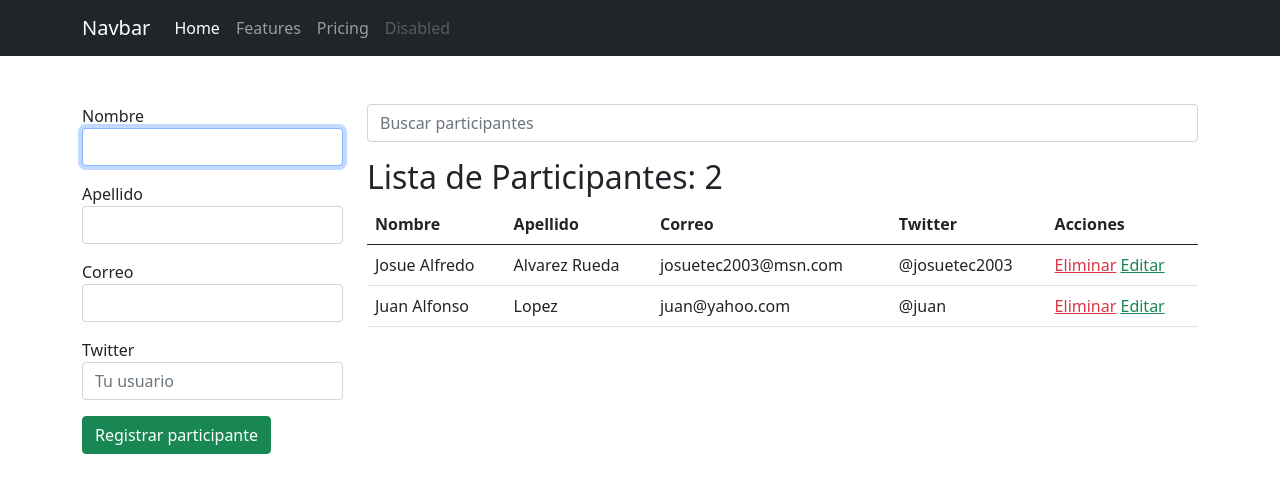
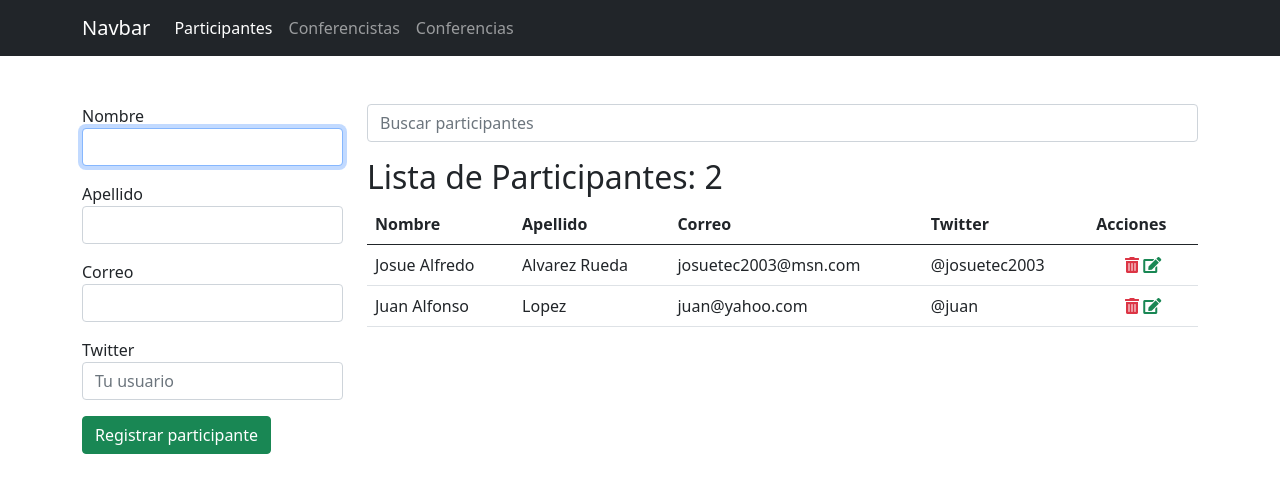
Before and after one commit to josuetec2003/conferencias, a Django app: page /participantes/ in a window 1280 px wide. Shown: the top 493 px of the page. Run offline with Django 3.2, Linux system fonts and the light colour scheme; data comes from the database, SQL or seed files in the repository; both versions use the stored data as it was after the commit; some libraries are stand-ins or nearby versions.

Commit message:
Arreglamos el menmu, agregamos iconos de FontAwesome, Actualizacion de un participantes

```diff
--- a/app_registro/templates/registro/index.html
+++ b/app_registro/templates/registro/index.html
@@ -6,6 +6,6 @@
 
 {% block container %}
 
-    <a href="{% url 'participantes' %}">Ir a participantes</a>
+    <h1>Home Page</h1>
 
 {% endblock %}
--- a/app_registro/templates/registro/participantes.html
+++ b/app_registro/templates/registro/participantes.html
@@ -9,30 +9,38 @@
     <div class="row">
         <!-- formulario -->
         <div class="col-3">
+            {% if p %}
+            <form action="{% url 'editar_participante' p.id %}" method="post">
+            {% else %}
             <form action="{% url 'participantes' %}" method="post">
+            {% endif %}
                 {% csrf_token %}
                 <div class="mb-3">
                     <label for="nombre">Nombre</label>
-                    <input type="text" name="nombre" id="nombre" class="form-control" required autofocus>
+                    <input type="text" value="{{ p.nombre }}" name="nombre" id="nombre" class="form-control" required autofocus>
                 </div>
 
                 <div class="mb-3">
                     <label for="apellido">Apellido</label>
-                    <input type="text" name="apellido" id="apellido" class="form-control" required>
+                    <input type="text" value="{{ p.apellido }}" name="apellido" id="apellido" class="form-control" required>
                 </div>
 
                 <div class="mb-3">
                     <label for="correo">Correo</label>
-                    <input type="email" name="correo" id="correo" class="form-control" required>
+                    <input type="email" value="{{ p.correo }}" name="correo" id="correo" class="form-control" required>
                 </div>
 
                 <div class="mb-3">
                     <label for="twitter">Twitter</label>
-                    <input type="text" name="twitter" id="twitter" class="form-control" placeholder="Tu usuario" required>
+                    <input type="text" value="{{ p.twitter }}" name="twitter" id="twitter" class="form-control" placeholder="Tu usuario" required>
                 </div>
 
                 <div class="mb-3">
+                    {% if p %}
+                    <input type="submit" class="btn btn-success" value="Actualizar participante">
+                    {% else %}
                     <input type="submit" class="btn btn-success" value="Registrar participante">
+                    {% endif %}
                 </div>
             </form>
         </div>
@@ -48,6 +56,8 @@
                 {% endfor %}
                 </div>
             {% endif %}
+
+
 
             <form action="" method="get">
                 <input type="search" name="q" value="{{ q|default_if_none:'' }}" class="form-control" placeholder="Buscar participantes">
@@ -73,9 +83,9 @@
                         <td>
                             {{ p.twitter|default_if_none:'-' }}
                         </td>
-                        <td>
-                            <a onclick="if (!confirm('Confirme la eliminacion')) return false;" href="{% url 'eliminar_participante' p.id %}" class="text-danger">Eliminar</a>
-                            <a href="" class="text-success">Editar</a>
+                        <td class="text-center">
+                            <a onclick="if (!confirm('Confirme la eliminacion')) return false;" href="{% url 'eliminar_participante' p.id %}" class="text-danger"><span class="fas fa-trash-alt"></span></a>
+                            <a href="{% url 'editar_participante' p.id %}" class="text-success"><span class="fas fa-edit"></span></a>
                         </td>
                     </tr>
                     {% empty %}
--- a/app_registro/views.py
+++ b/app_registro/views.py
@@ -1,4 +1,4 @@
-from django.shortcuts import render, redirect
+from django.shortcuts import render, redirect, get_object_or_404
 from django.http import HttpResponse, JsonResponse
 from django.contrib import messages
 from django.urls import reverse
@@ -56,6 +56,7 @@ def participantes(request):
 
     # La primera consulta: select * from participantes order by nombre desc
     # Realizar un Queryset con el ORM de Django
+    activo = 'participantes'
     q = request.GET.get('q')
 
     if q:
@@ -70,6 +71,7 @@ def participantes(request):
         data = Participante.objects.all().order_by('nombre')
 
     ctx = {
+        'activo': activo,
         'participantes': data,
         'q': q
     }
@@ -80,3 +82,30 @@ def participantes(request):
 def eliminar_participante(request, id):
     Participante.objects.get(pk=id).delete()
     return redirect(reverse('participantes'))
+
+
+def editar_participante(request, id):
+    par = get_object_or_404(Participante, pk=id)
+
+    if request.method == 'POST':
+        nombre = request.POST.get('nombre')
+        apellido = request.POST.get('apellido')
+        correo = request.POST.get('correo')
+        twitter = request.POST.get('twitter')
+
+        par.nombre = nombre
+        par.apellido = apellido
+        par.correo = correo
+        par.twitter = twitter
+        par.save()
+
+    #par = Participante.objects.get(pk=id)
+    data = Participante.objects.all().order_by('nombre')
+
+    ctx = {
+        'activo': 'participantes',
+        'participantes': data,
+        'p': par
+    }
+
+    return render(request, 'registro/participantes.html', ctx)
--- a/conferencias/urls.py
+++ b/conferencias/urls.py
@@ -22,4 +22,5 @@ urlpatterns = [
     path('', views.index, name='index'),
     path('participantes/', views.participantes, name="participantes"),
     path('participantes/<int:id>/eliminar/', views.eliminar_participante, name='eliminar_participante'),
+    path('participantes/<int:id>/editar/', views.editar_participante, name='editar_participante'),
 ]
--- a/global_templates/base.html
+++ b/global_templates/base.html
@@ -6,20 +6,20 @@
     <meta name="viewport" content="width=device-width, initial-scale=1.0">
     <title>{% block title %}{% endblock %}</title>
     <link href="https://cdn.jsdelivr.net/npm/bootstrap@5.0.1/dist/css/bootstrap.min.css" rel="stylesheet" integrity="sha384-+0n0xVW2eSR5OomGNYDnhzAbDsOXxcvSN1TPprVMTNDbiYZCxYbOOl7+AMvyTG2x" crossorigin="anonymous">
+    <link href="https://pro.fontawesome.com/releases/v5.10.0/css/all.css" rel="stylesheet" integrity="sha384-AYmEC3Yw5cVb3ZcuHtOA93w35dYTsvhLPVnYs9eStHfGJvOvKxVfELGroGkvsg+p" crossorigin="anonymous"/>
 </head>
 <body>
     <nav class="navbar navbar-expand-lg navbar-dark bg-dark">
         <div class="container">
-            <a class="navbar-brand" href="#">Navbar</a>
+            <a class="navbar-brand" href="/">Navbar</a>
             <button class="navbar-toggler" type="button" data-bs-toggle="collapse" data-bs-target="#navbarNavAltMarkup" aria-controls="navbarNavAltMarkup" aria-expanded="false" aria-label="Toggle navigation">
             <span class="navbar-toggler-icon"></span>
             </button>
             <div class="collapse navbar-collapse" id="navbarNavAltMarkup">
             <div class="navbar-nav">
-                <a class="nav-link active" aria-current="page" href="/">Home</a>
-                <a class="nav-link" href="#">Features</a>
-                <a class="nav-link" href="#">Pricing</a>
-                <a class="nav-link disabled" href="#" tabindex="-1" aria-disabled="true">Disabled</a>
+                <a class="nav-link {% if activo == 'participantes' %}active{% endif %}" href="{% url 'participantes' %}">Participantes</a>
+                <a class="nav-link {% if activo == 'conferencistas' %}active{% endif %}" href="#">Conferencistas</a>
+                <a class="nav-link {% if activo == 'conferencias' %}active{% endif %}" href="#">Conferencias</a>
             </div>
             </div>
         </div>
```
Also changed, not shown: db.sqlite3.
